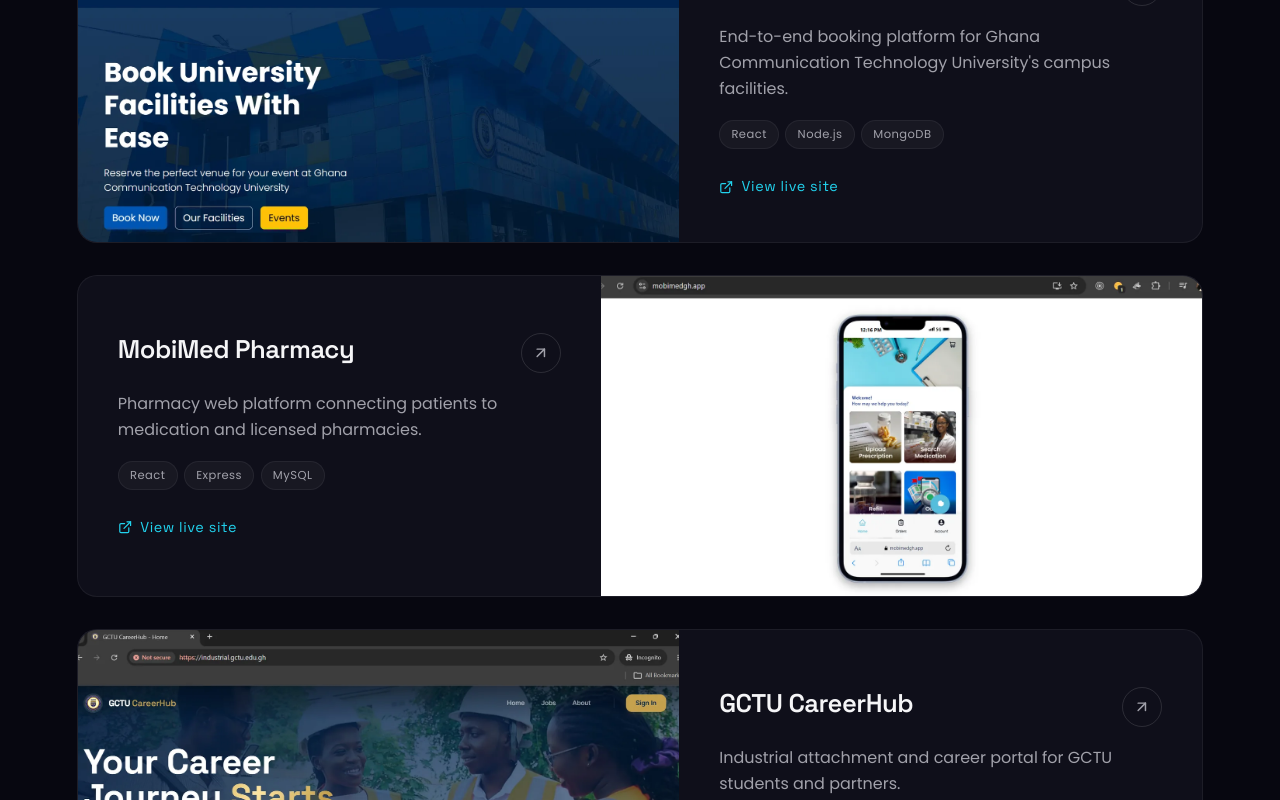
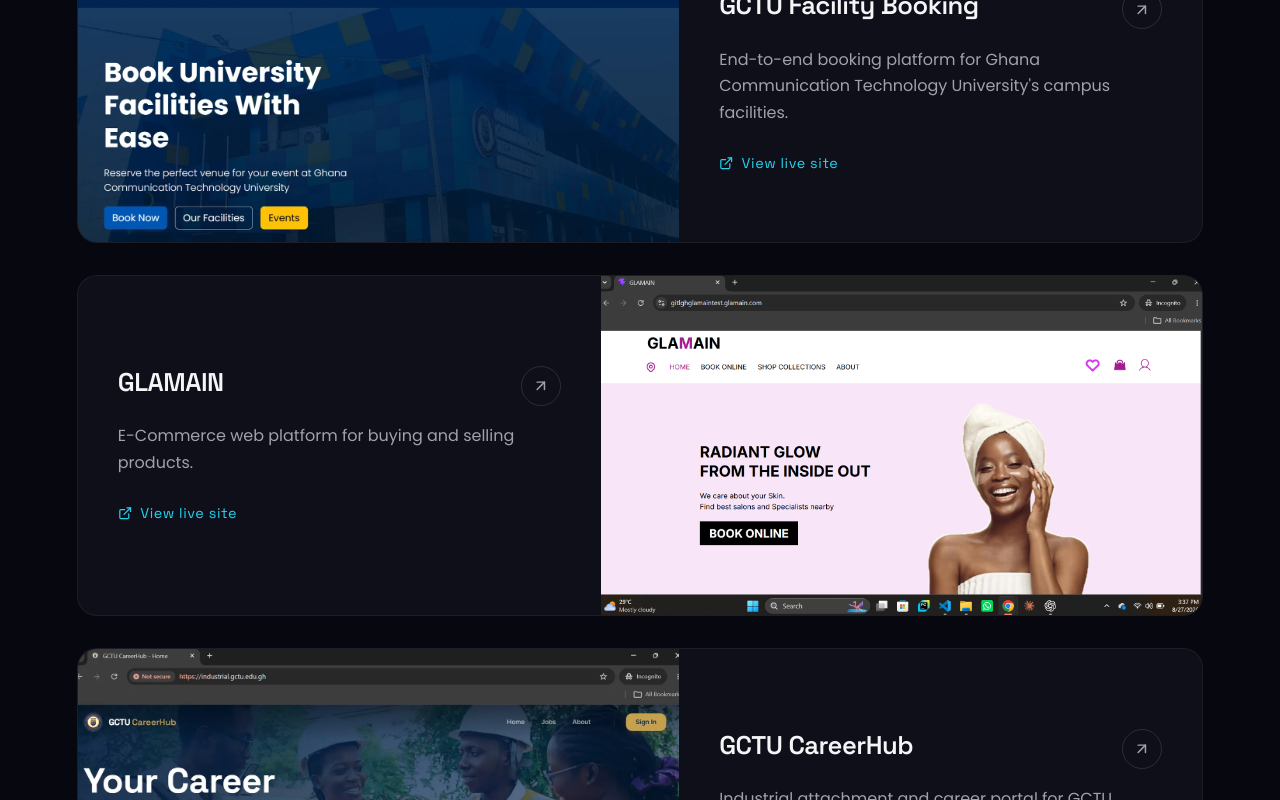
Before and after one commit to ohoisrael/Portfolio, a React (Vite) app: page / in a window 1280 px wide. Shown: the part 3660-4460 px from the top of the page. Built offline with nearby package versions, Linux system fonts and the light colour scheme.

Commit message:
removed mobimed

```diff
--- a/src/Components/portfolio/Portfolio.jsx
+++ b/src/Components/portfolio/Portfolio.jsx
@@ -15,18 +15,16 @@
     description:
       "End-to-end booking platform for Ghana Communication Technology University's campus facilities.",
     category: "web",
-    tags: ["React", "Node.js", "MongoDB"],
     url: "https://booking.gctu.edu.gh",
   },
   {
     id: 2,
     image: IMG2,
-    title: "MobiMed Pharmacy",
+    title: "GLAMAIN",
     description:
-      "Pharmacy web platform connecting patients to medication and licensed pharmacies.",
+      "E-Commerce web platform for buying and selling products.",
     category: "web",
-    tags: ["React", "Express", "MySQL"],
-    url: "https://mobimedgh.app",
+    url: "https://gitlghglamaintest.glamain.com",
   },
   {
     id: 3,
@@ -35,13 +33,12 @@
     description:
       "Industrial attachment and career portal for GCTU students and partners.",
     category: "web",
-    tags: ["React", "Node.js", "REST API"],
     url: "https://industrial.gctu.edu.gh",
   },
   {
     id: 4,
     image: APP1,
-    title: "GCTU News App",
+    title: "News App",
     description:
       "Native mobile news app for Ghana Communication Technology University. Breaking news, categorized feeds, and announcements — built with React Native and Expo.",
     category: "mobile",
@@ -127,13 +124,6 @@
                       </span>
                     </div>
                     <p>{p.description}</p>
-                    <div className="portfolio-card__tags">
-                      {p.tags.map((t) => (
-                        <span key={t} className="tag">
-                          {t}
-                        </span>
-                      ))}
-                    </div>
                     <span className="portfolio-card__cta">
                       {p.category === "mobile" ? <FiDownload /> : <FiExternalLink />}{" "}
                       {p.ctaLabel || "View live site"}
```
Also changed, not shown: src/assets/portfolio2.webp.
